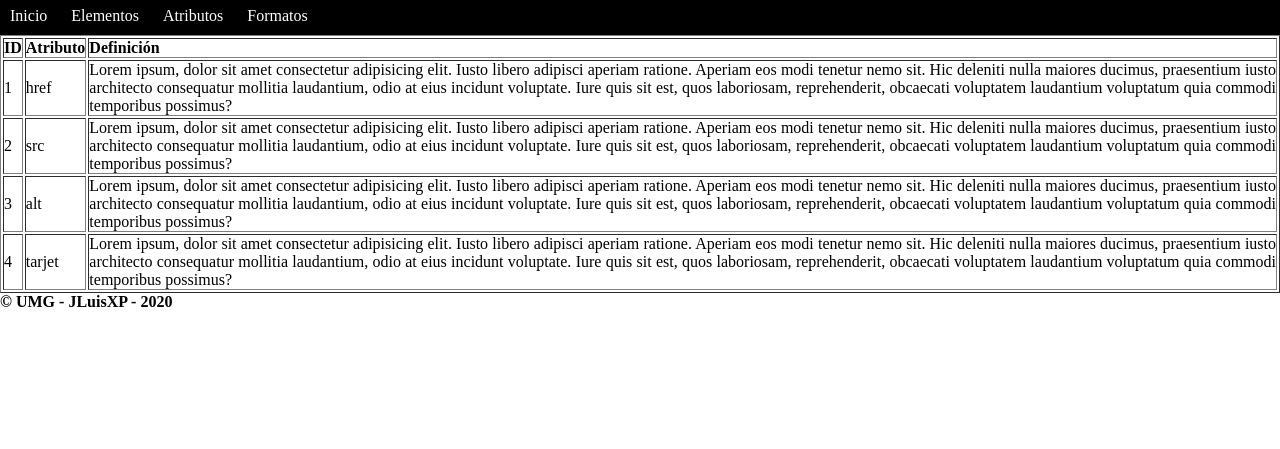
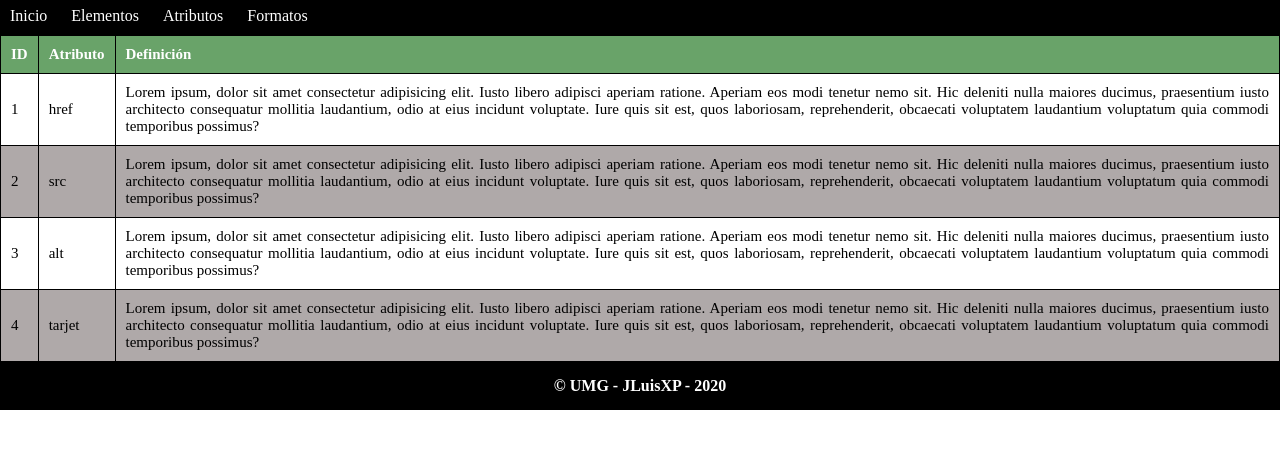
Before and after one commit to JLuisXP-UMG/HTML-CSS, a plain HTML site: page pages/atributos.html in a window 1280 px wide. Shown: the part 211-660 px from the top of the page. Drawn offline with Linux system fonts and the light colour scheme.

Commit message:
include style for tables and other elements

```diff
--- a/pages/atributos.html
+++ b/pages/atributos.html
@@ -40,7 +40,7 @@
     <main>
         <section>
 
-            <table border="1">
+            <table class="table_cls">
                 <thead>
                     <tr>
                         <th>ID</th>
@@ -101,7 +101,7 @@
 
     <!-- Definición del pie de página -->
 
-    <footer>
+    <footer class="footer_cls">
         <h4>&copy; UMG - JLuisXP - 2020</h4>
     </footer>
 
--- a/styles/style.css
+++ b/styles/style.css
@@ -81,3 +81,30 @@
     padding: 15px;
     text-align: center;
 }
+
+/* tables */
+
+.table_cls {
+    border-collapse: collapse;
+    font-family: Arial Unicode MS;
+    font-size: 15px;
+    width: 100%;
+}
+
+.table_cls th {
+    background-color: rgb(105, 163, 105);
+    color: white;
+}
+
+.table_cls td, .table_cls th {
+    border: 1px solid black;
+    padding: 10px;
+}
+
+.table_cls tr:hover {
+    background-color: rgb(125, 161, 125);
+}
+
+.table_cls tr:nth-child(even){
+    background-color: rgb(175, 169, 169);
+}
```
Also changed, not shown: pages/elementos.html (+2 -2 lines).
